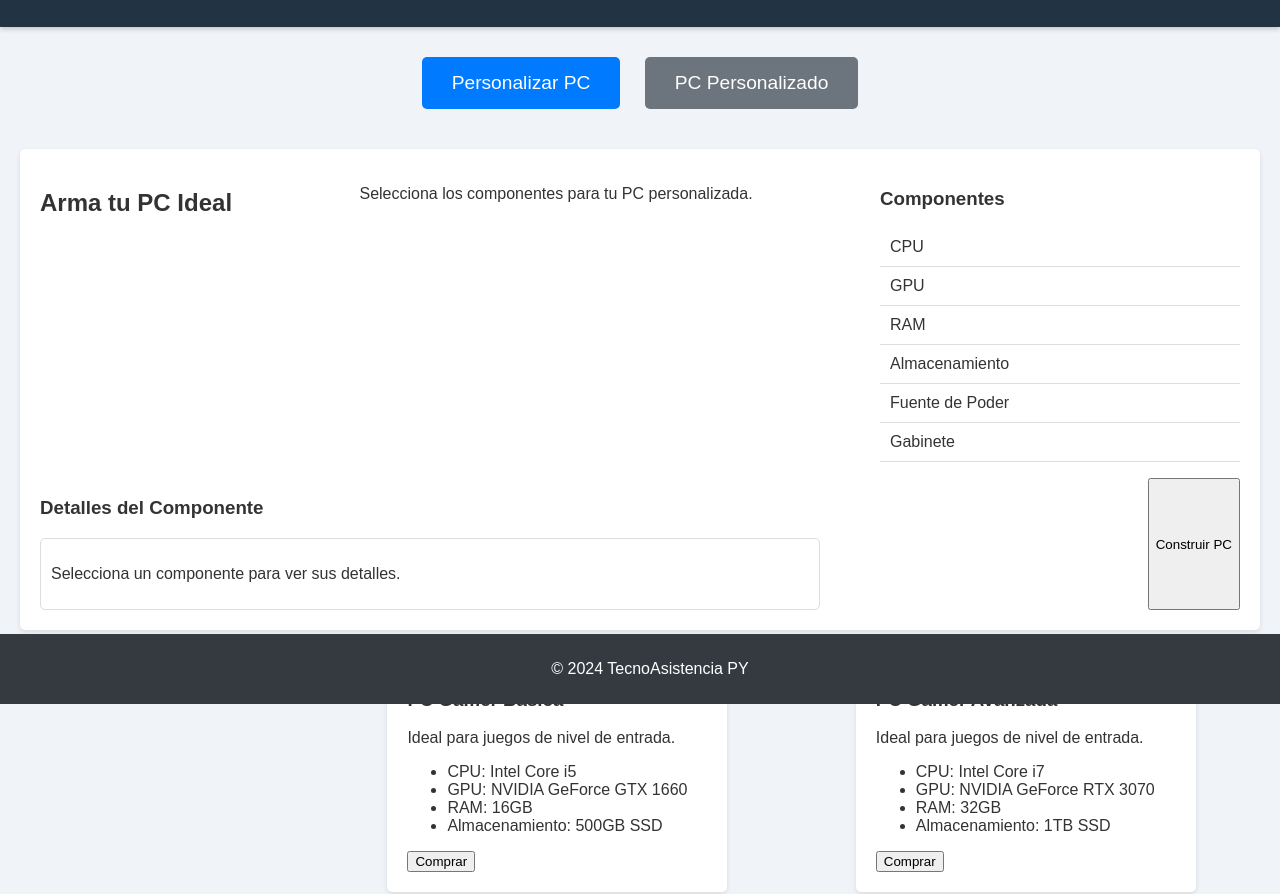
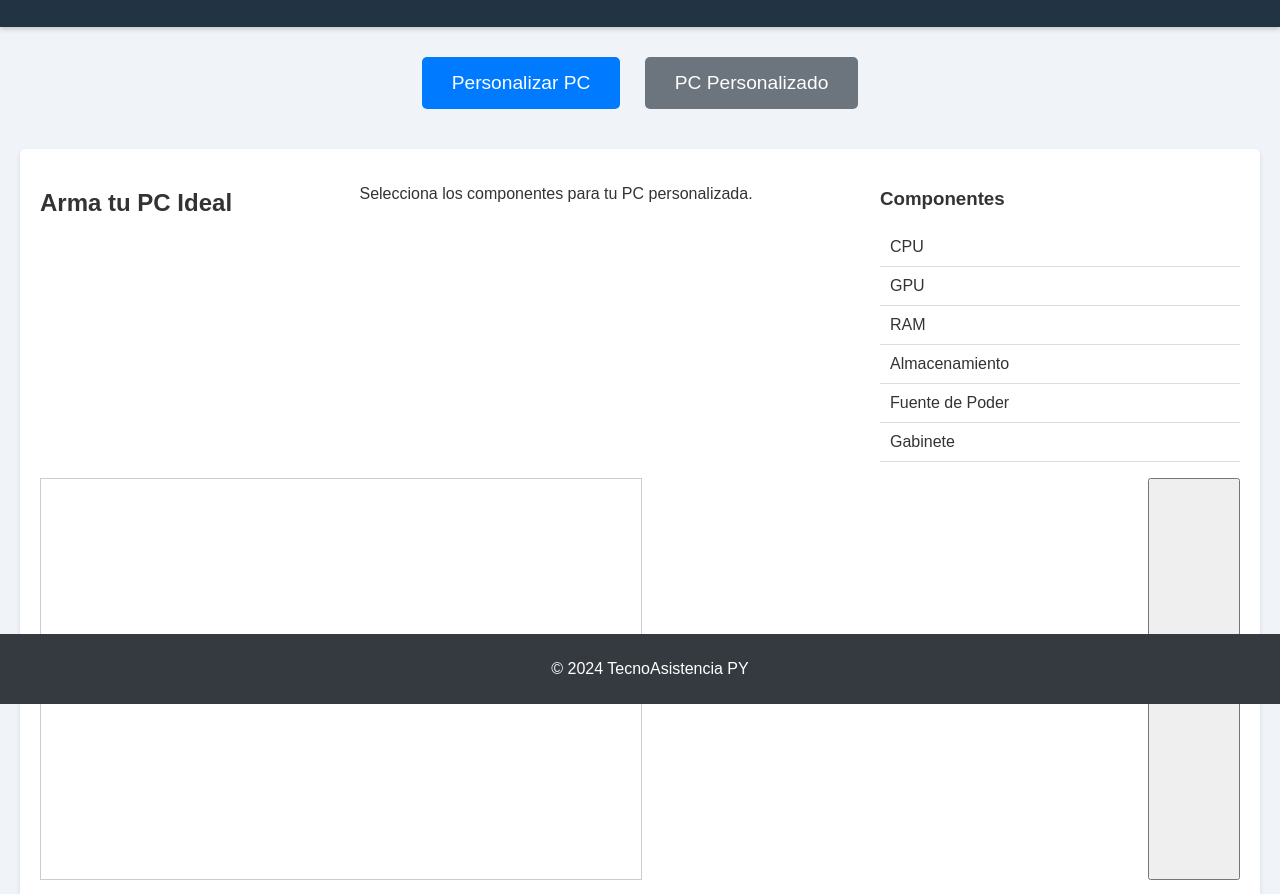
Before and after one commit to davidverdun7/mi-pagina-web, a plain HTML site: page index.html in a window 1280 px wide. Shown: the part 96-990 px from the top of the page. Drawn offline with nearby package versions, Linux system fonts and the light colour scheme.

Commit message:
Update index.html

```diff
--- a/index.html
+++ b/index.html
@@ -6,6 +6,13 @@
     <title>TecnoAsistencia PY</title>
     <link rel="stylesheet" href="style.css">
     <link rel="stylesheet" href="https://cdnjs.cloudflare.com/ajax/libs/font-awesome/6.0.0/css/all.min.css" integrity="sha512-9usAa10IRO0HhonpyAIVpjrylPvoDwiPUiKdWk5t3PyolY1cOd4DSE0Ga+ri4AuTroPR5aQvXU9xC6qOPnzFeg==" crossorigin="anonymous" referrerpolicy="no-referrer" />
+    <style>
+        #scene-container {
+            width: 600px;
+            height: 400px;
+            border: 1px solid #ccc;
+        }
+    </style>
 </head>
 <body>
     <header>
@@ -43,12 +50,7 @@
                 </ul>
             </div>
 
-            <div class="component-details">
-                <h3>Detalles del Componente</h3>
-                <div id="component-info">
-                    <p>Selecciona un componente para ver sus detalles.</p>
-                </div>
-            </div>
+            <div id="scene-container"></div>
 
             <button id="build-pc">Construir PC</button>
         </section>
@@ -68,7 +70,7 @@
             </div>
             <div class="pc-card">
                 <h3>PC Gamer Avanzada</h3>
-                <p>Ideal para juegos de nivel de entrada.</p>
+                <p>Ideal para juegos de alto rendimiento.</p>
                 <ul>
                     <li>CPU: Intel Core i7</li>
                     <li>GPU: NVIDIA GeForce RTX 3070</li>
@@ -84,6 +86,8 @@
         <p>&copy; 2024 TecnoAsistencia PY</p>
     </footer>
 
+    <script src="https://cdn.jsdelivr.net/npm/three@0.135.0/build/three.min.js"></script>
+    <script src="https://cdn.jsdelivr.net/npm/three@0.135.0/examples/js/loaders/GLTFLoader.js"></script>
     <script src="script.js"></script>
 </body>
 </html>
```
